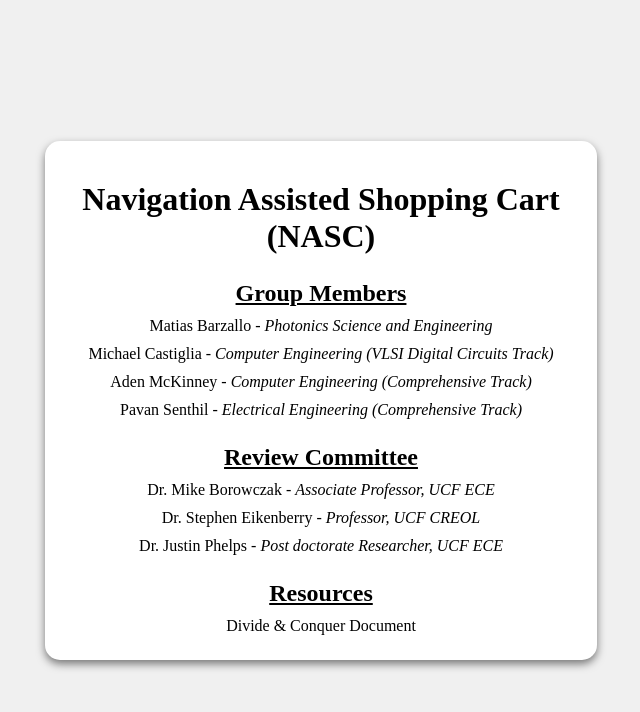
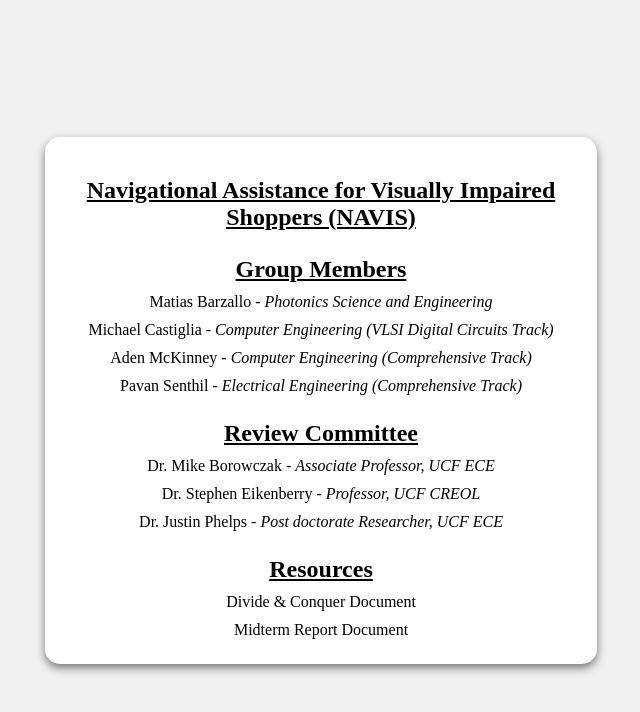
Before and after one commit to mcastiglia/seniordesignsite, a plain HTML site: page index.html in a window 1280 px wide. Shown: the whole page, without its empty margins (319-959 px from the left). Drawn offline with Linux system fonts and the light colour scheme.

Commit message:
Midterm Report Doc

```diff
--- a/index.html
+++ b/index.html
@@ -3,12 +3,12 @@
 <head>
     <meta charset="UTF-8">
     <meta name="viewport" content="width=device-width, initial-scale=1.0">
-    <title>Floating Box</title>
+    <title>NAVIS: Sp/Su 2025 Group 10</title>
     <link rel="stylesheet" href="style.css">
 </head>
 <body>
     <div class="box">
-        <h1>Navigation Assisted Shopping Cart (NASC)</h1>
+        <h2>Navigational Assistance for Visually Impaired Shoppers (NAVIS)</h1>
         <h2>Group Members</h2>
         <p>Matias Barzallo - <i>Photonics Science and Engineering</i></p>
         <p>Michael Castiglia - <i>Computer Engineering (VLSI Digital Circuits Track)</i></p>
@@ -20,6 +20,7 @@
         <p>Dr. Justin Phelps - <i>Post doctorate Researcher, UCF ECE</i></p>
         <h2>Resources</h2>
         <p><a href="dcdocument.pdf">Divide & Conquer Document</a>
+        <p><a href="midtermdocument.pdf">Midterm Report Document</a>
     </div>
 </body>
 </html>
```
Also changed, not shown: 1 other file.
